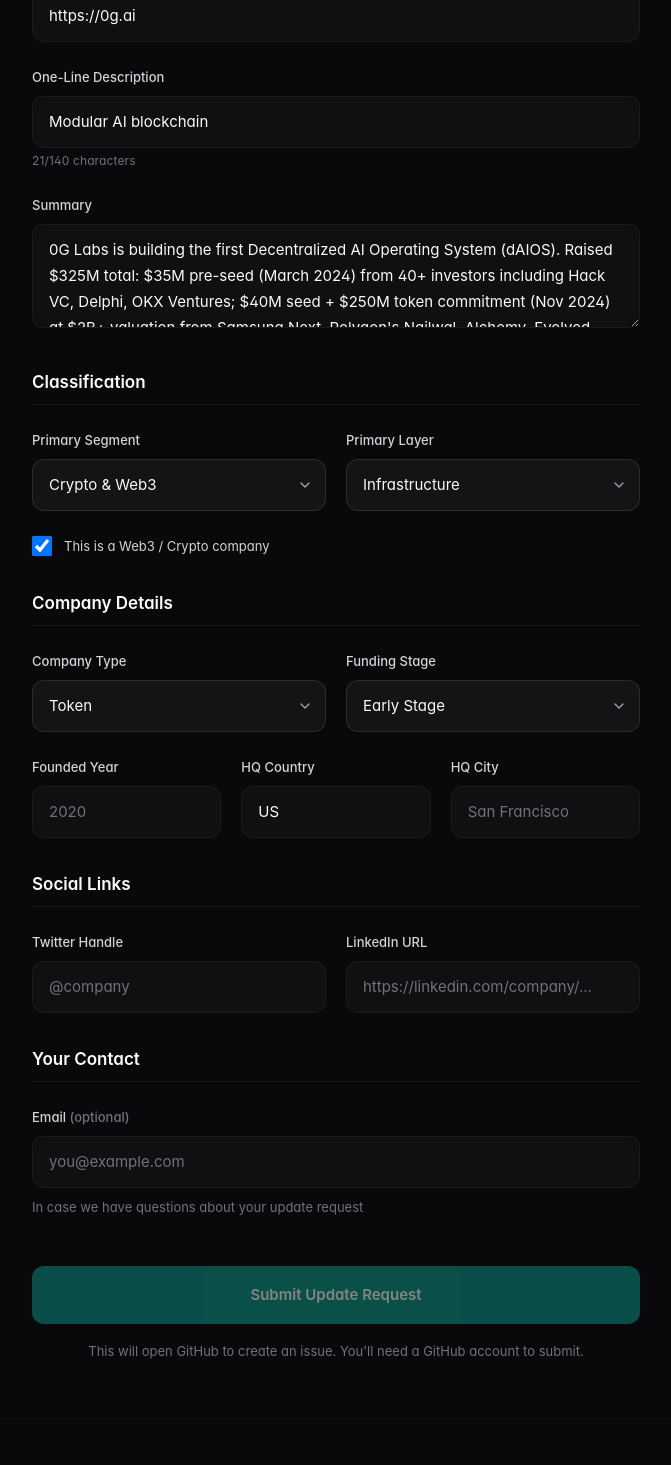
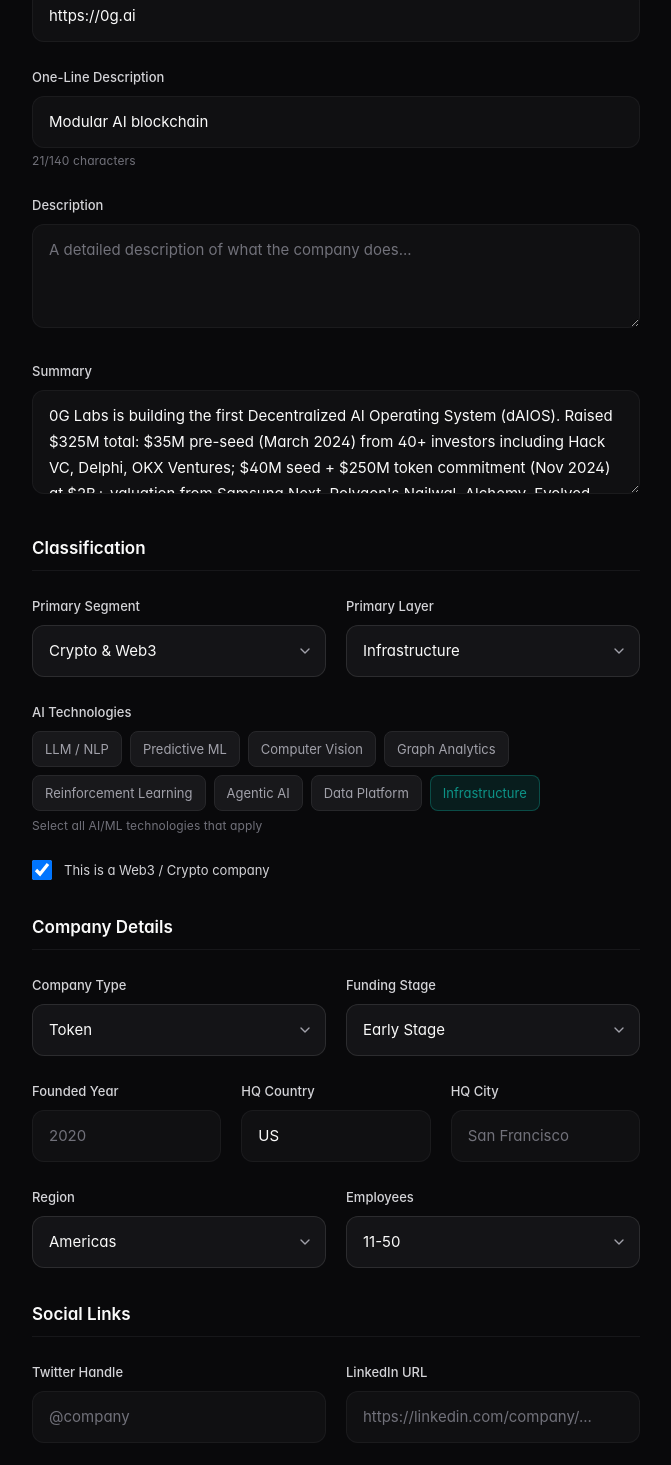
Before and after one commit to 0xBebis/aifi-directory, a Next.js app: page /submit/update/0g-labs in a window 1280 px wide. Shown: the part 682-2147 px from the top of the page, without its empty margins (304-975 px from the left). Built offline with nearby package versions, Linux system fonts and the light colour scheme.

Commit message:
fixing submit page

```diff
--- a/src/app/submit/page.tsx
+++ b/src/app/submit/page.tsx
@@ -2,7 +2,7 @@
 
 import { useState } from 'react';
 import { segments, layers } from '@/lib/data';
-import { COMPANY_TYPE_LABELS, FUNDING_STAGE_LABELS, CompanyType, FundingStage } from '@/types';
+import { COMPANY_TYPE_LABELS, FUNDING_STAGE_LABELS, AI_TYPE_LABELS, REGION_LABELS, EMPLOYEE_RANGE_LABELS, CompanyType, FundingStage, AIType, Region, EmployeeRange } from '@/types';
 
 const GITHUB_REPO = '0xBebis/aifi-directory';
 
@@ -19,10 +19,14 @@ export default function SubmitPage() {
     website: '',
     tagline: '',
     description: '',
+    summary: '',
     segment: '',
     layer: '',
+    ai_types: [] as AIType[],
     company_type: '' as CompanyType | '',
     funding_stage: '' as FundingStage | '',
+    region: '' as Region | '',
+    employees: '' as EmployeeRange | '',
     founded: '',
     hq_country: '',
     hq_city: '',
@@ -44,6 +48,15 @@ export default function SubmitPage() {
     }));
   };
 
+  const toggleAiType = (type: AIType) => {
+    setFormData(prev => ({
+      ...prev,
+      ai_types: prev.ai_types.includes(type)
+        ? prev.ai_types.filter(t => t !== type)
+        : [...prev.ai_types, type]
+    }));
+  };
+
   const handleSubmit = (e: React.FormEvent) => {
     e.preventDefault();
 
@@ -61,8 +74,12 @@ export default function SubmitPage() {
     // Add optional fields
     if (formData.website) project.website = formData.website;
     if (formData.description) project.description = formData.description;
+    if (formData.summary) project.summary = formData.summary;
+    if (formData.ai_types.length > 0) project.ai_types = formData.ai_types;
     if (formData.company_type) project.company_type = formData.company_type;
     if (formData.funding_stage) project.funding_stage = formData.funding_stage;
+    if (formData.region) project.region = formData.region;
+    if (formData.employees) project.employees = formData.employees;
     if (formData.founded) project.founded = parseInt(formData.founded);
     if (formData.hq_country) project.hq_country = formData.hq_country;
     if (formData.hq_city) project.hq_city = formData.hq_city;
@@ -83,10 +100,11 @@ export default function SubmitPage() {
 **Website:** ${formData.website || 'Not provided'}
 **Segment:** ${segmentName}
 **Layer:** ${layerName}
-${formData.crypto ? '**Type:** Web3/Crypto\n' : ''}${formData.company_type ? `**Company Type:** ${COMPANY_TYPE_LABELS[formData.company_type]}\n` : ''}${formData.funding_stage ? `**Funding Stage:** ${FUNDING_STAGE_LABELS[formData.funding_stage]}\n` : ''}${formData.founded ? `**Founded:** ${formData.founded}\n` : ''}${formData.hq_country ? `**Location:** ${formData.hq_city ? formData.hq_city + ', ' : ''}${formData.hq_country}\n` : ''}
+${formData.ai_types.length > 0 ? `**AI Types:** ${formData.ai_types.map(t => AI_TYPE_LABELS[t]).join(', ')}\n` : ''}${formData.crypto ? '**Type:** Web3/Crypto\n' : ''}${formData.company_type ? `**Company Type:** ${COMPANY_TYPE_LABELS[formData.company_type]}\n` : ''}${formData.funding_stage ? `**Funding Stage:** ${FUNDING_STAGE_LABELS[formData.funding_stage]}\n` : ''}${formData.region ? `**Region:** ${REGION_LABELS[formData.region]}\n` : ''}${formData.employees ? `**Employees:** ${EMPLOYEE_RANGE_LABELS[formData.employees as EmployeeRange]}\n` : ''}${formData.founded ? `**Founded:** ${formData.founded}\n` : ''}${formData.hq_country ? `**Location:** ${formData.hq_city ? formData.hq_city + ', ' : ''}${formData.hq_country}\n` : ''}
 ### Description
 ${formData.tagline}
 ${formData.description ? `\n${formData.description}` : ''}
+${formData.summary ? `\n### Summary\n${formData.summary}` : ''}
 
 ### Social Links
 ${formData.twitter ? `- Twitter: [@${formData.twitter.replace(/^@/, '')}](https://twitter.com/${formData.twitter.replace(/^@/, '')})\n` : ''}${formData.linkedin ? `- LinkedIn: ${formData.linkedin}\n` : ''}${!formData.twitter && !formData.linkedin ? 'None provided\n' : ''}
@@ -199,6 +217,21 @@ ${formData.email ? `\n**Submitter contact:** ${formData.email}` : ''}
               placeholder="A more detailed description of what the company does..."
             />
           </div>
+
+          <div>
+            <label htmlFor="summary" className={labelStyles}>
+              Editorial Summary
+            </label>
+            <textarea
+              id="summary"
+              name="summary"
+              rows={3}
+              value={formData.summary}
+              onChange={handleChange}
+              className={inputStyles}
+              placeholder="A brief editorial summary for the directory listing..."
+            />
+          </div>
         </div>
 
         {/* Classification */}
@@ -249,6 +282,29 @@ ${formData.email ? `\n**Submitter contact:** ${formData.email}` : ''}
                 ))}
               </select>
             </div>
+          </div>
+
+          <div>
+            <label className={labelStyles}>
+              AI Technologies
+            </label>
+            <div className="flex flex-wrap gap-2 mt-1">
+              {(Object.entries(AI_TYPE_LABELS) as [AIType, string][]).map(([value, label]) => (
+                <button
+                  key={value}
+                  type="button"
+                  onClick={() => toggleAiType(value)}
+                  className={`px-3 py-1.5 rounded-md text-sm border transition-colors ${
+                    formData.ai_types.includes(value)
+                      ? 'bg-accent/15 border-accent/40 text-accent'
+                      : 'bg-surface-2 border-border text-text-muted hover:border-border-muted'
+                  }`}
+                >
+                  {label}
+                </button>
+              ))}
+            </div>
+            <p className="text-xs text-text-faint mt-1.5">Select all AI/ML technologies that apply</p>
           </div>
 
           <div className="flex items-center gap-3">
@@ -362,6 +418,48 @@ ${formData.email ? `\n**Submitter contact:** ${formData.email}` : ''}
               />
             </div>
           </div>
+
+          <div className="grid grid-cols-2 gap-5">
+            <div>
+              <label htmlFor="region" className={labelStyles}>
+                Region
+              </label>
+              <select
+                id="region"
+                name="region"
+                value={formData.region}
+                onChange={handleChange}
+                className={selectStyles}
+              >
+                <option value="">Select...</option>
+                {Object.entries(REGION_LABELS).map(([value, label]) => (
+                  <option key={value} value={value}>
+                    {label}
+                  </option>
+                ))}
+              </select>
+            </div>
+
+            <div>
+              <label htmlFor="employees" className={labelStyles}>
+                Employees
+              </label>
+              <select
+                id="employees"
+                name="employees"
+                value={formData.employees}
+                onChange={handleChange}
+                className={selectStyles}
+              >
+                <option value="">Select...</option>
+                {Object.entries(EMPLOYEE_RANGE_LABELS).map(([value, label]) => (
+                  <option key={value} value={value}>
+                    {label}
+                  </option>
+                ))}
+              </select>
+            </div>
+          </div>
         </div>
 
         {/* Social Links */}
--- a/src/app/submit/update/[slug]/UpdateForm.tsx
+++ b/src/app/submit/update/[slug]/UpdateForm.tsx
@@ -4,7 +4,7 @@ import { useState } from 'react';
 import Link from 'next/link';
 import { ArrowLeft } from 'lucide-react';
 import { segments, layers } from '@/lib/data';
-import { COMPANY_TYPE_LABELS, FUNDING_STAGE_LABELS, CompanyType, FundingStage, Project } from '@/types';
+import { COMPANY_TYPE_LABELS, FUNDING_STAGE_LABELS, AI_TYPE_LABELS, REGION_LABELS, EMPLOYEE_RANGE_LABELS, CompanyType, FundingStage, AIType, Region, EmployeeRange, Project } from '@/types';
 
 const GITHUB_REPO = '0xBebis/aifi-directory';
 
@@ -26,6 +26,9 @@ export default function UpdateForm({ project }: UpdateFormProps) {
     hq_country: project.hq_country || '',
     hq_city: project.hq_city || '',
     crypto: project.crypto || false,
+    ai_types: (project.ai_types || []) as AIType[],
+    region: (project.region || '') as Region | '',
+    employees: (project.employees || '') as EmployeeRange | '',
     twitter: project.twitter || '',
     linkedin: project.linkedin || '',
     updateReason: '',
@@ -41,6 +44,15 @@ export default function UpdateForm({ project }: UpdateFormProps) {
     setFormData(prev => ({
       ...prev,
       [name]: type === 'checkbox' ? (e.target as HTMLInputElement).checked : value
+    }));
+  };
+
+  const toggleAiType = (type: AIType) => {
+    setFormData(prev => ({
+      ...prev,
+      ai_types: prev.ai_types.includes(type)
+        ? prev.ai_types.filter(t => t !== type)
+        : [...prev.ai_types, type]
     }));
   };
 
@@ -82,8 +94,20 @@ export default function UpdateForm({ project }: UpdateFormProps) {
     checkField('hq_country', project.hq_country, formData.hq_country);
     checkField('hq_city', project.hq_city, formData.hq_city);
     checkField('crypto', project.crypto, formData.crypto || null);
+    checkField('region', project.region, formData.region);
+    checkField('employees', project.employees, formData.employees);
     checkField('twitter', project.twitter, formData.twitter.replace(/^@/, '') || null);
     checkField('linkedin', project.linkedin, formData.linkedin);
+
+    // ai_types requires array comparison
+    const origTypes = JSON.stringify((project.ai_types || []).sort());
+    const newTypes = JSON.stringify([...formData.ai_types].sort());
+    if (origTypes !== newTypes) {
+      changes['ai_types'] = { from: project.ai_types || [], to: formData.ai_types };
+    }
+    if (formData.ai_types.length > 0) {
+      updatedProject.ai_types = formData.ai_types;
+    }
 
     // Ensure required fields are in the updated project
     updatedProject.tagline = formData.tagline;
@@ -221,6 +245,21 @@ ${formData.email ? `\n**Submitter contact:** ${formData.email}` : ''}
           </div>
 
           <div>
+            <label htmlFor="description" className={labelStyles}>
+              Description
+            </label>
+            <textarea
+              id="description"
+              name="description"
+              rows={3}
+              value={formData.description}
+              onChange={handleChange}
+              className={inputStyles}
+              placeholder="A detailed description of what the company does..."
+            />
+          </div>
+
+          <div>
             <label htmlFor="summary" className={labelStyles}>
               Summary
             </label>
@@ -282,6 +321,29 @@ ${formData.email ? `\n**Submitter contact:** ${formData.email}` : ''}
                 ))}
               </select>
             </div>
+          </div>
+
+          <div>
+            <label className={labelStyles}>
+              AI Technologies
+            </label>
+            <div className="flex flex-wrap gap-2 mt-1">
+              {(Object.entries(AI_TYPE_LABELS) as [AIType, string][]).map(([value, label]) => (
+                <button
+                  key={value}
+                  type="button"
+                  onClick={() => toggleAiType(value)}
+                  className={`px-3 py-1.5 rounded-md text-sm border transition-colors ${
+                    formData.ai_types.includes(value)
+                      ? 'bg-accent/15 border-accent/40 text-accent'
+                      : 'bg-surface-2 border-border text-text-muted hover:border-border-muted'
+                  }`}
+                >
+                  {label}
+                </button>
+              ))}
+            </div>
+            <p className="text-xs text-text-faint mt-1.5">Select all AI/ML technologies that apply</p>
           </div>
 
           <div className="flex items-center gap-3">
@@ -395,6 +457,48 @@ ${formData.email ? `\n**Submitter contact:** ${formData.email}` : ''}
               />
             </div>
           </div>
+
+          <div className="grid grid-cols-2 gap-5">
+            <div>
+              <label htmlFor="region" className={labelStyles}>
+                Region
+              </label>
+              <select
+                id="region"
+                name="region"
+                value={formData.region}
+                onChange={handleChange}
+                className={selectStyles}
+              >
+                <option value="">Select...</option>
+                {Object.entries(REGION_LABELS).map(([value, label]) => (
+                  <option key={value} value={value}>
+                    {label}
+                  </option>
+                ))}
+              </select>
+            </div>
+
+            <div>
+              <label htmlFor="employees" className={labelStyles}>
+                Employees
+              </label>
+              <select
+                id="employees"
+                name="employees"
+                value={formData.employees}
+                onChange={handleChange}
+                className={selectStyles}
+              >
+                <option value="">Select...</option>
+                {Object.entries(EMPLOYEE_RANGE_LABELS).map(([value, label]) => (
+                  <option key={value} value={value}>
+                    {label}
+                  </option>
+                ))}
+              </select>
+            </div>
+          </div>
         </div>
 
         {/* Social Links */}
```
